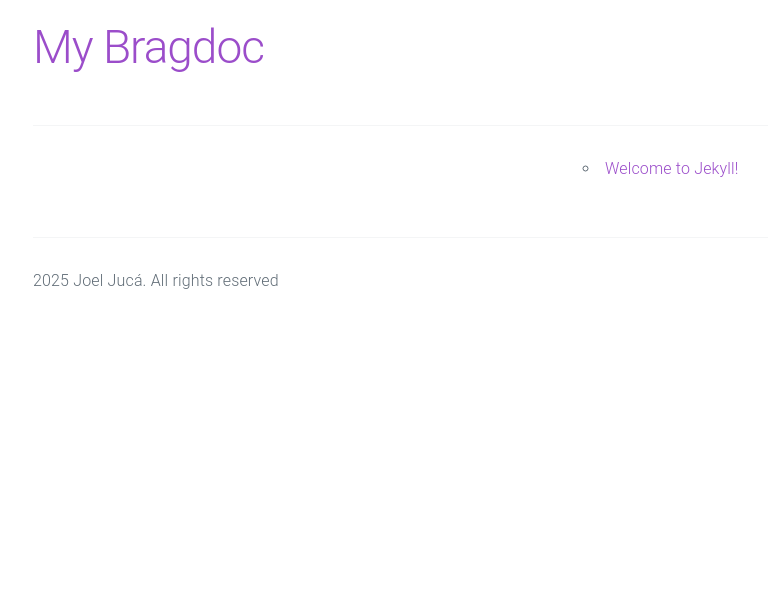
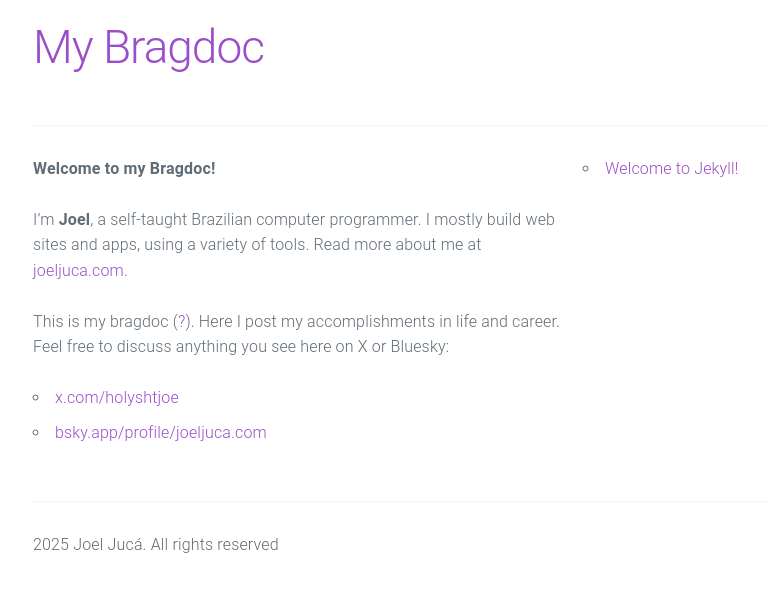
Before and after one commit to joeljuca/bragdoc, a Jekyll site: the page built from index.md, in a window 1280 px wide. Shown: the top 592 px of the page, without its empty margins (67-835 px from the left). Built offline with Jekyll 4.4.1, drawn with Linux system fonts in a browser that asks for light colours.

Commit message:
feat: update page Home

```diff
--- a/index.md
+++ b/index.md
@@ -4,3 +4,12 @@
 
 layout: home
 ---
+
+**Welcome to my Bragdoc!**
+
+I'm **Joel**, a self-taught Brazilian computer programmer. I mostly build web sites and apps, using a variety of tools. Read more about me at [joeljuca.com](https://joeljuca.com).
+
+This is my bragdoc ([?](https://jvns.ca/blog/brag-documents/)). Here I post my accomplishments in life and career. Feel free to discuss anything you see here on X or Bluesky:
+
+- [x.com/holyshtjoe](https://x.com/holyshtjoe)
+- [bsky.app/profile/joeljuca.com](https://bsky.app/profile/joeljuca.com)
```
